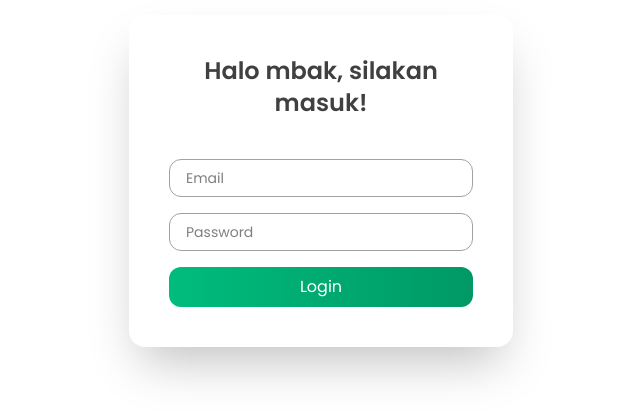
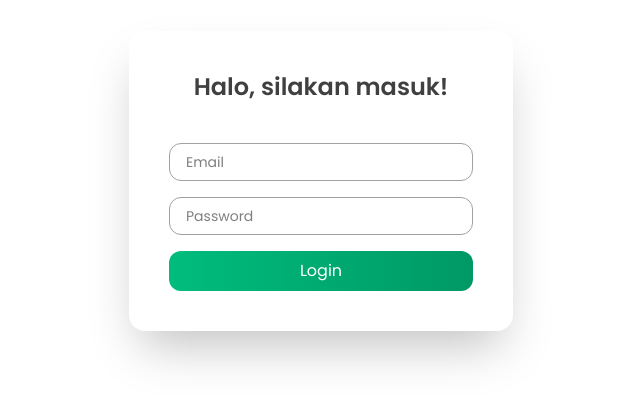
Before and after one commit to muelava/link-tree, a Vue app: page /link-tree/login in a window 1280 px wide. Shown: the part 259-678 px from the top of the page, without its empty margins (319-959 px from the left). Built offline with nearby package versions, Linux system fonts and the light colour scheme; no server answers; what oh-vue-icons would draw is missing.

Commit message:
update login.vue

```diff
--- a/src/views/auth/Login.vue
+++ b/src/views/auth/Login.vue
@@ -1,7 +1,7 @@
 <template>
     <main class="flex items-center h-screen p-4">
         <div class="max-w-sm mx-auto mt-20 space-y-4 bg-white shadow-2xl p-10 rounded-2xl">
-          <h1 class="text-2xl font-semibold text-center mb-10 text-neutral-700">Halo mbak, silakan masuk!</h1>
+          <h1 class="text-2xl font-semibold text-center mb-10 text-neutral-700">Halo, silakan masuk!</h1>
           <input
             v-model="email"
             type="email"
```
